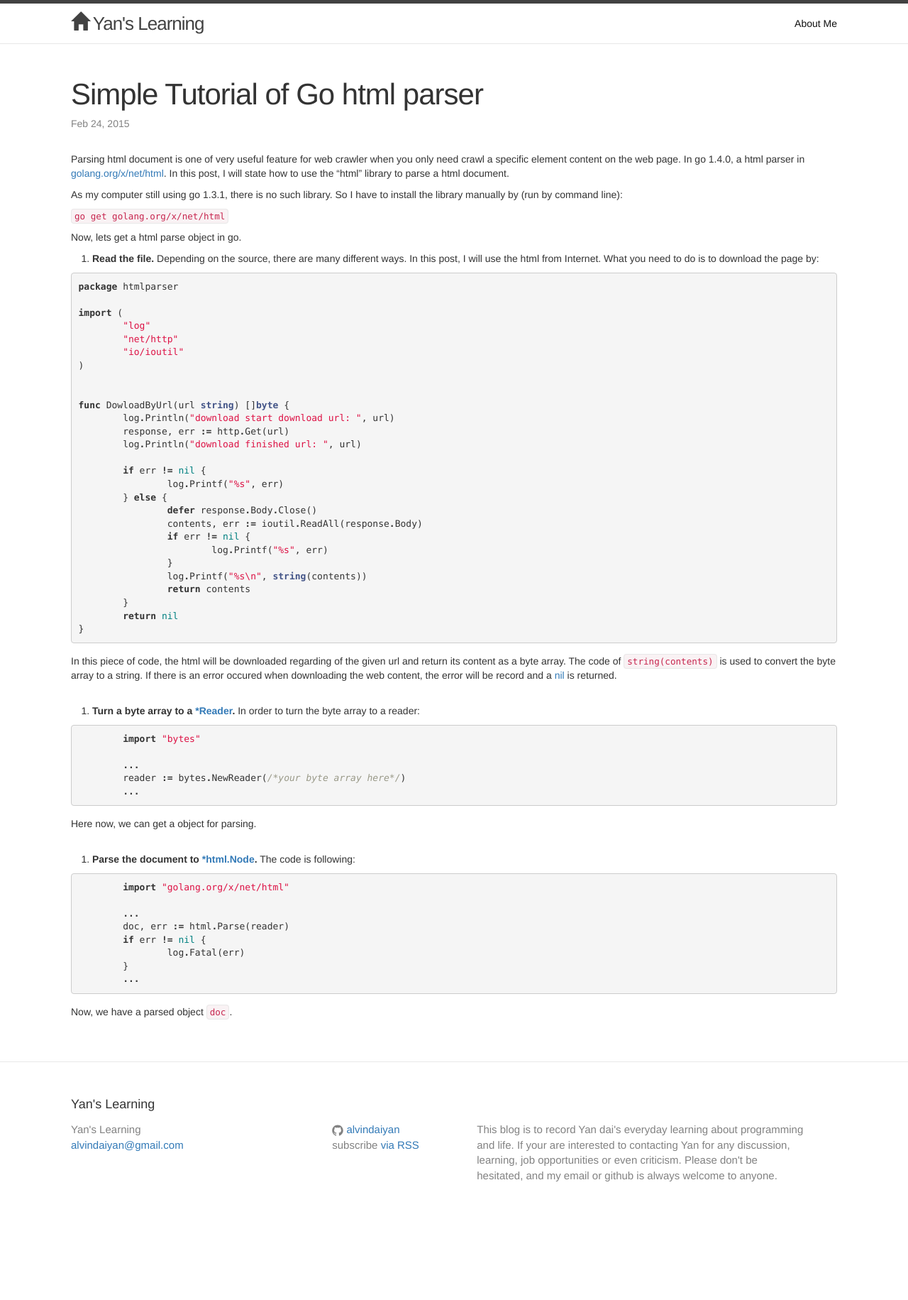
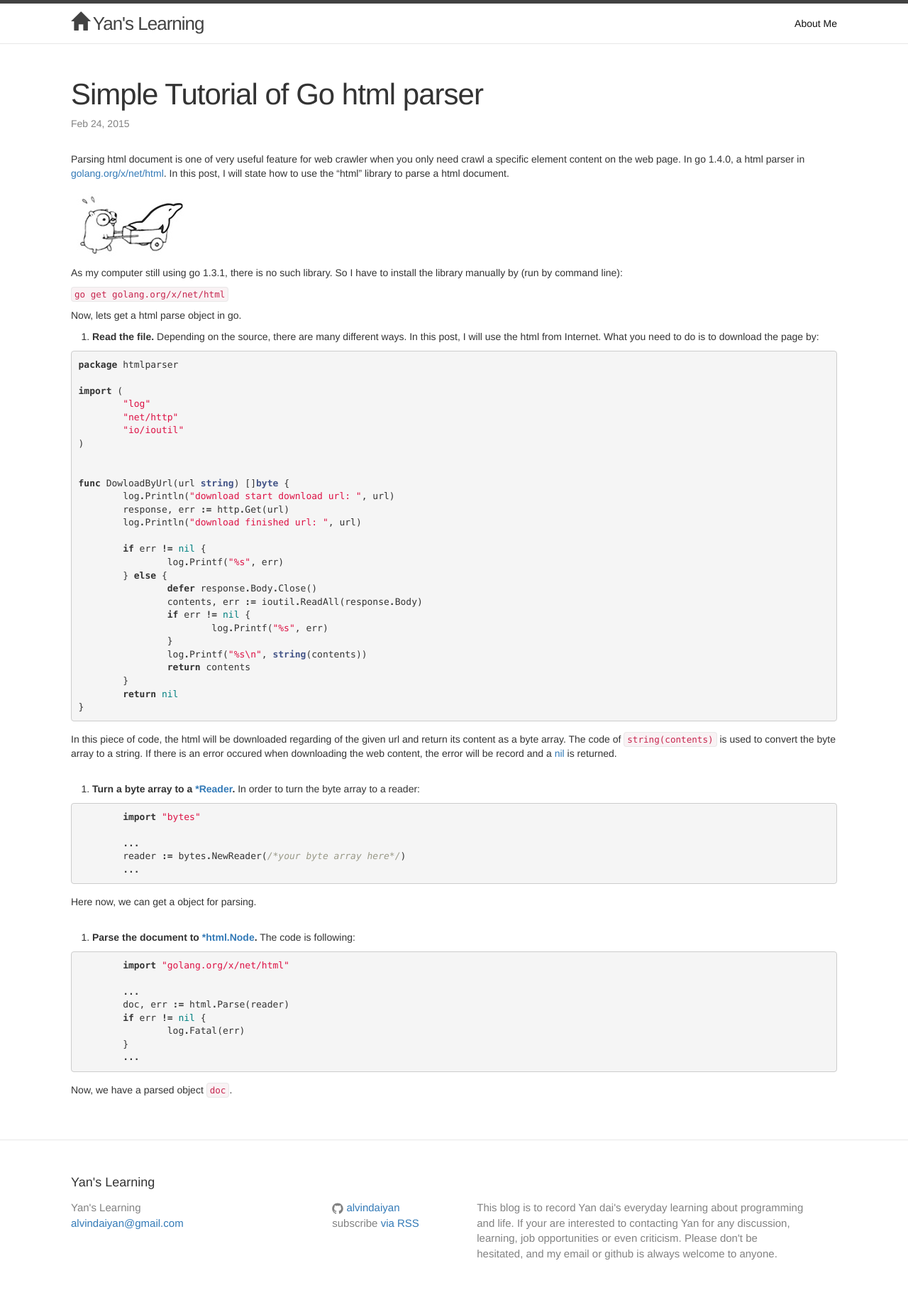
Before and after one commit to alvindaiyan/alvindaiyan.github.io, a Jekyll site: the page built from _posts/2015-02-24-understanding-go-html.markdown, in a window 1280 px wide. Shown: the whole page at 71% size. Built offline with Jekyll 4.4.1, drawn with Linux system fonts in a browser that asks for light colours; nearby versions of some CDN libraries; comment, search, counter and statistics services are not loaded; before the commit the page ends 1721 px from its top, so only the background shows below that.

Commit message:
minor changes

```diff
--- a/_posts/2015-02-24-understanding-go-html.markdown
+++ b/_posts/2015-02-24-understanding-go-html.markdown
@@ -6,6 +6,9 @@ categories: go
 ---
 
 Parsing html document is one of very useful feature for web crawler when you only need crawl a specific element content on the web page. In go 1.4.0, a html parser in [golang.org/x/net/html](https://godoc.org/golang.org/x/net/html). In this post, I will state how to use the "html" library to parse a html document.
+
+
+![github]({{ site.url }}/assets/gohtml.jpg)
 
 As my computer still using go 1.3.1, there is no such library. So I have to install the library manually by (run by command line):
 
--- a/_posts/2015-02-25-java-xml.markdown
+++ b/_posts/2015-02-25-java-xml.markdown
@@ -6,6 +6,8 @@ categories: java
 ---
 
 I will introduce how to use a simple Java program to parse a XML document.
+
+![github]({{ site.url }}/assets/DOM-to-XML.png)
 
 A given XML document [test.xml](http://www.w3schools.com/xml/note.xml):
 
```
Also changed, not shown: assets/DOM-to-XML.png (added), assets/gohtml.jpg (added).
